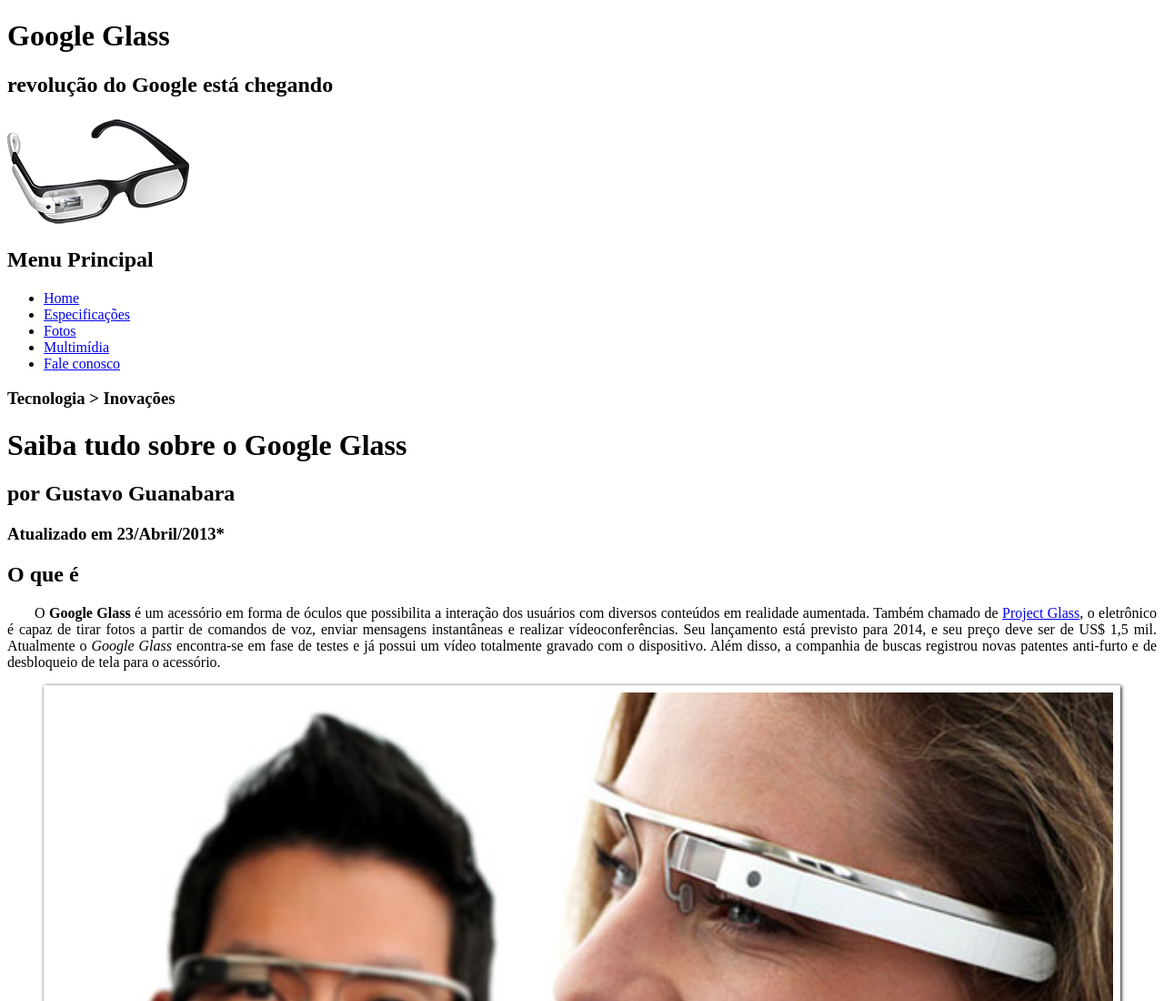
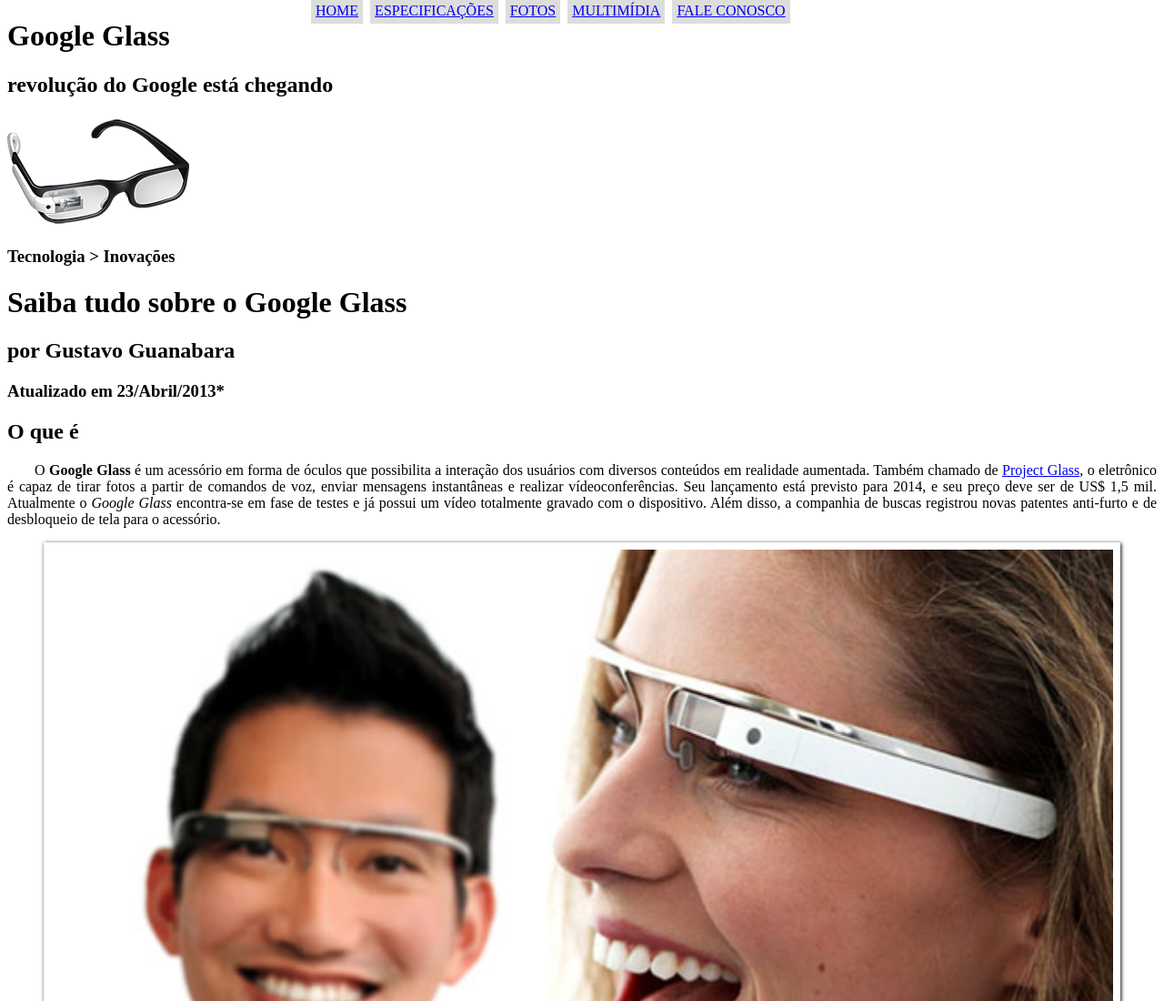
Before and after one commit to DinowSauron/Desenvolvimento_JavaScript, a plain HTML site: page Estudos/HTML/CeV HTML e CSS/projeto-glass-html5/index.html in a window 1280 px wide. Shown: the top 1100 px of the page at 91% size. Drawn offline with Linux system fonts and the light colour scheme.

Commit message:
Revert "Revert "aula 12""
This reverts commit b05a562a1101165a39e669c33eaaa43fa00c1f29.

```diff
--- a/Estudos/HTML/CeV HTML e CSS/projeto-glass-html5/_css/estilo.css
+++ b/Estudos/HTML/CeV HTML e CSS/projeto-glass-html5/_css/estilo.css
@@ -9,6 +9,8 @@
     text-align: justify;
     text-indent: 30px;
 }
+
+/*  Formatação imagem  */
 figure.foto-legenda
 {
     position: relative;
@@ -37,3 +39,29 @@
 {
     opacity: 1;
 }
+
+/* Formatação Menu */
+nav#menu
+{
+    display: block;
+}
+nav#menu ul
+{
+    list-style: none;
+    text-transform: uppercase;
+    position: absolute;
+    top: -20px;
+    left: 300px;
+}
+nav#menu li
+{
+    display: inline-block;
+    background-color: #dddddd;
+    padding: 5px;
+    margin: 2px;
+}
+
+nav#menu h1
+{
+    display: none;
+}
--- a/Estudos/HTML/CeV HTML e CSS/projeto-glass-html5/index.html
+++ b/Estudos/HTML/CeV HTML e CSS/projeto-glass-html5/index.html
@@ -16,7 +16,7 @@
 
         <img src="_imagens/glass-oculos-preto-peq.png">
 
-        <nav>
+        <nav id="menu">
         <h1>Menu Principal</h1>
         <ul>
         <li><a href="index.html">Home</a></li>
```
Also changed, not shown: Estudos/HTML/Tags/Tags.html (+6 -0 lines).
